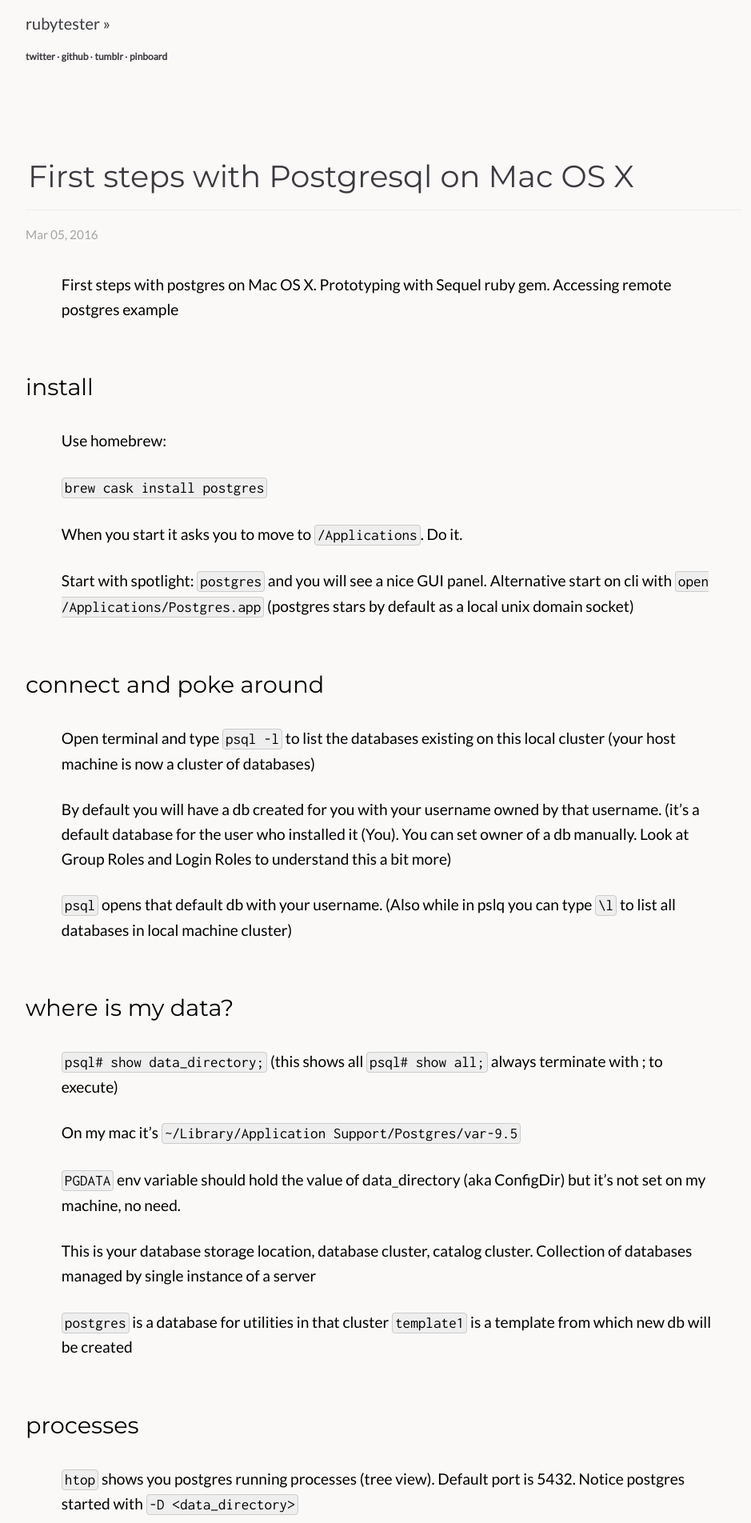
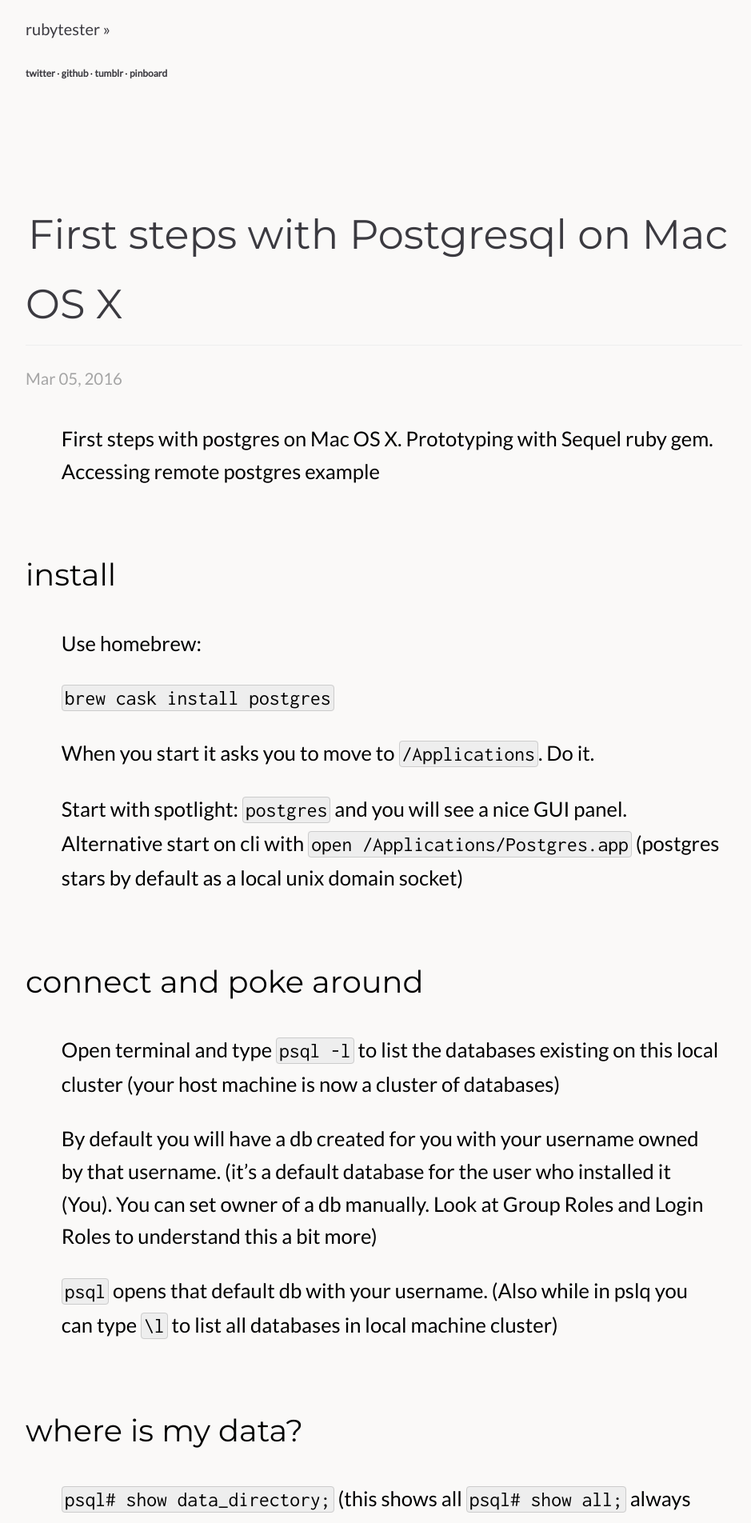
Before and after one commit to marekj/marekj.github.io, a Jekyll site: the page built from index.html, in a window 1280 px wide. Shown: the top 1904 px of the page at 80% size, without its empty margins (160-1099 px from the left). Built offline with Jekyll 4.4.1, drawn with Linux system fonts in a browser that asks for light colours.

Commit message:
embiggen font dude

```diff
--- a/css/screen.css
+++ b/css/screen.css
@@ -1,7 +1,7 @@
 body{
   background: #FAF9F8;
   font-family: 'Lato', sans-serif;
-  font-size: 1.2em;
+  font-size: 1.6em;
   line-height: 2.2em;
   margin: 0;
 }
```
